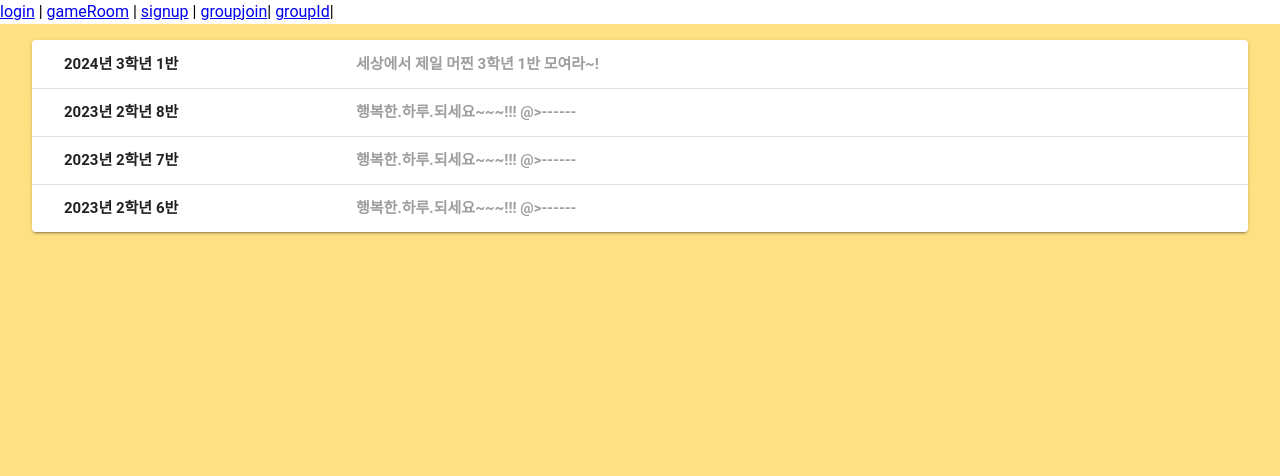
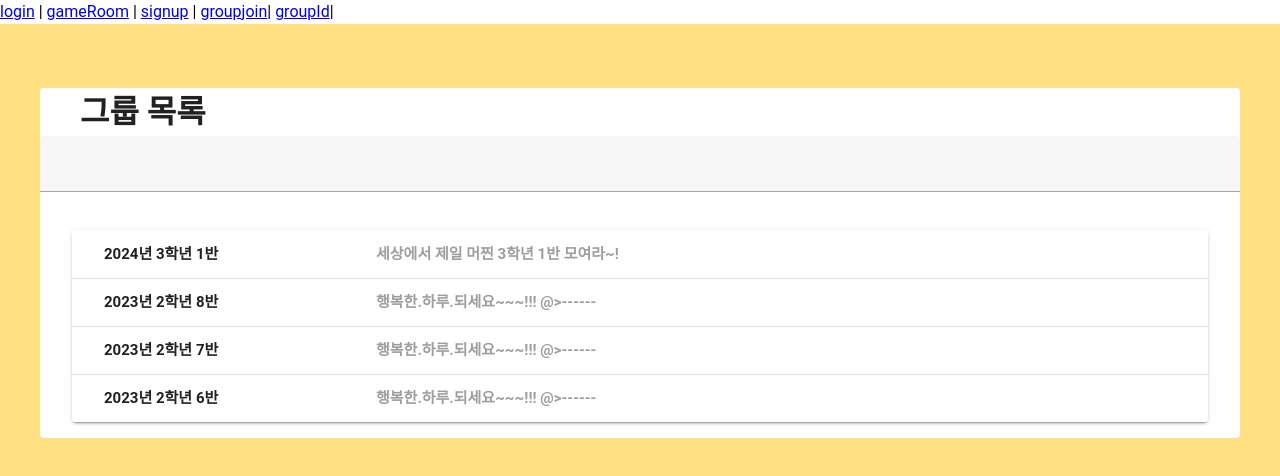
Before and after one commit to imjm/lingo-land, a Vue app in the folder lingoland-frontend/: page /groups in a window 1280 px wide. Shown: the top 476 px of the page. Built offline with nearby package versions, Linux system fonts and the light colour scheme.

Commit message:
Feat: FE 그룹/가입/리스트 작성했던 grouplist를 바탕으로 groupjoinview를 완성하였습니다. searchinput 크기 조절같은 디자인 요소 조절이 조금 필요합니다. 티켓: S11P12A603-65

```diff
--- a/lingoland-frontend/src/views/GroupJoinView.vue
+++ b/lingoland-frontend/src/views/GroupJoinView.vue
@@ -1,9 +1,15 @@
 <script setup>
 import GroupList from "@/components/group/GroupList.vue";
+import SearchInput from "@/components/common/SearchInput.vue";
 </script>
 
 <template>
+  <br />
   <main>
-    <GroupList />
+    <v-sheet rounded class="ma-10">
+      <h1 class="mx-10">그룹 목록</h1>
+      <SearchInput />
+      <GroupList />
+    </v-sheet>
   </main>
 </template>
```
